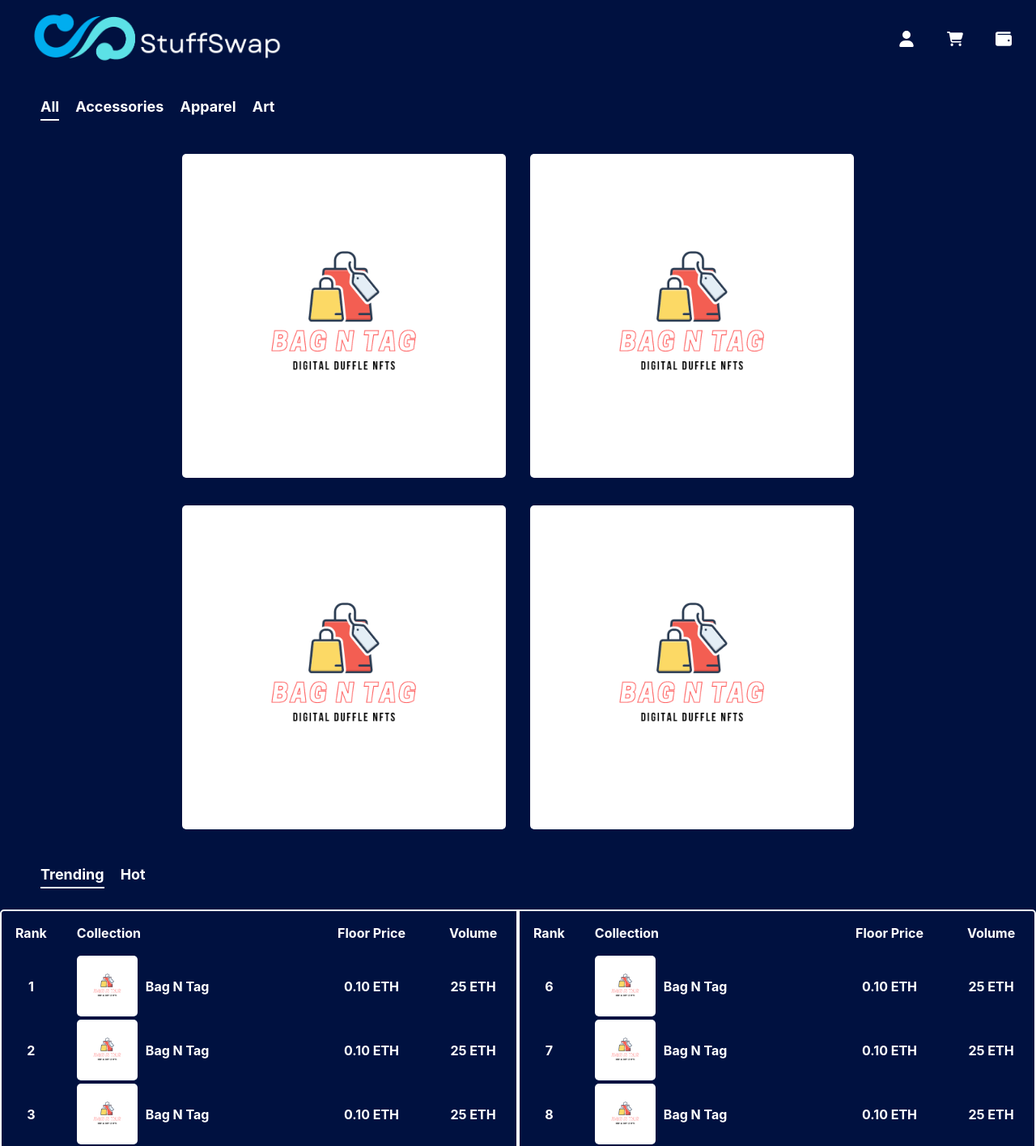
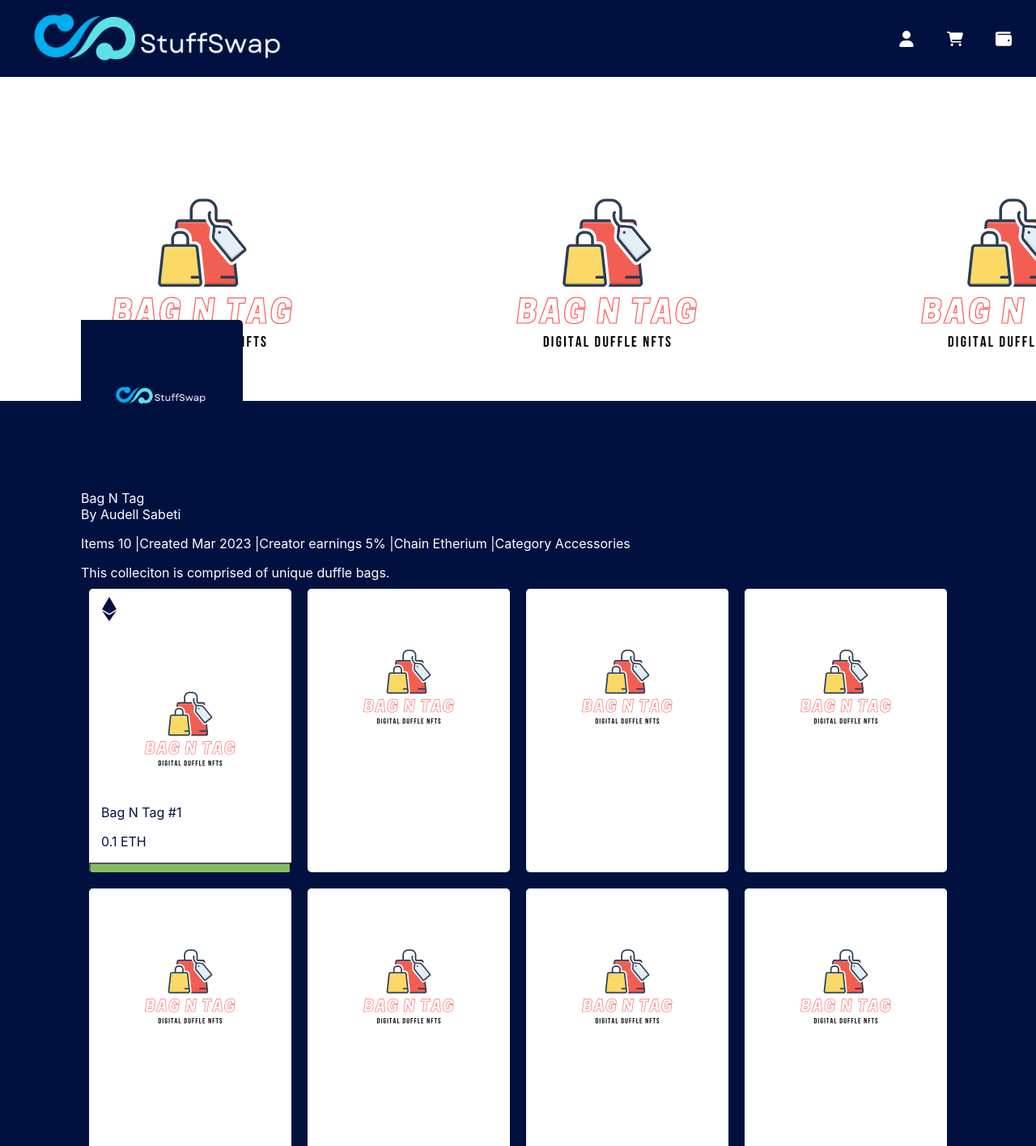
Before and after one commit to kheller18/stuff-swap, a React (Create React App) app in the folder client/: page / in a window 1280 px wide. Shown: the top 1415 px of the page at 81% size. Built offline with nearby package versions, Linux system fonts and the light colour scheme.

Commit message:
added components for individual collection shopping

```diff
--- a/client/package.json
+++ b/client/package.json
@@ -9,6 +9,7 @@
   },
   "dependencies": {
     "@fortawesome/fontawesome-svg-core": "^6.2.1",
+    "@fortawesome/free-brands-svg-icons": "^6.4.0",
     "@fortawesome/free-regular-svg-icons": "^6.2.1",
     "@fortawesome/free-solid-svg-icons": "^6.2.1",
     "@fortawesome/react-fontawesome": "^0.2.0",
--- a/client/src/App.css
+++ b/client/src/App.css
@@ -14,6 +14,10 @@
 
 body {
   background-color: var(--background-color-primary);
+}
+
+button:hover {
+  cursor: pointer;
 }
 
 @media (prefers-reduced-motion: no-preference) {
--- a/client/src/components/Engine.js
+++ b/client/src/components/Engine.js
@@ -1,12 +1,14 @@
 import React from 'react';
 import Landing from './Landing';
 import Main from './Main';
+import ShopCollections from './ShopCollections';
 
 const Engine = props => {
 
   return (
     <div className='engine-container'>
-      <Main />
+      {/* <Main /> */}
+      <ShopCollections />
     </div>
   );
 };
--- /dev/null
+++ b/client/src/components/ShopCollections.js
@@ -0,0 +1,78 @@
+import React from 'react';
+import Image from './Image';
+import logo from '../logos/stuff_swap.png';
+import bagtag from '../logos/bag_n_tag.png';
+import Button from './Button';
+import { FontAwesomeIcon } from '@fortawesome/react-fontawesome';
+import { faEthereum } from  '@fortawesome/free-brands-svg-icons';
+import '../styles/ShopCollections.css';
+
+const ShopCollections = props => {
+
+  return (
+    <div className='shop-collection-container'>
+      <div className='shop-collection-header'>
+        <div className='shop-collection-background-img'>
+          <Image className='shop-collection-logo' src={logo} />
+        </div>
+      </div>
+      <div className='shop-collection-body'>
+        <div className='collection-name'>Bag N Tag</div>
+        <div className='collection-creator'>By Audell Sabeti</div>
+        <div className='collection-info'>
+          <p>Items 10 |</p>
+          <p>Created Mar 2023 |</p>
+          <p>Creator earnings 5% |</p>
+          <p>Chain Etherium |</p>
+          <p>Category Accessories</p>
+        </div>
+        <div className='collection-description'>
+          This colleciton is comprised of unique duffle bags.
+        </div>
+        <div className='shop-collection-items'>
+          <div className='collection-item-card'>
+            <div className='collection-item-card-img-container'>
+              <FontAwesomeIcon className='chain-symbol' icon={faEthereum} />
+              <Image className='collection-item-card-img' src={bagtag} />
+            </div>
+            <div className='card-details'>
+              <p className='card-detail'>Bag N Tag #1</p>
+              <p className='card-detail'>0.1 ETH</p>
+            </div>
+            <Button className='add-to-cart'>Add to cart</Button>
+          </div>
+          <div className='collection-item-card'>
+            <Image className='collection-item-card-img' src={bagtag} />
+          </div>
+          <div className='collection-item-card'>
+            <Image className='collection-item-card-img' src={bagtag} />
+          </div>
+          <div className='collection-item-card'>
+            <Image className='collection-item-card-img' src={bagtag} />
+          </div>
+          <div className='collection-item-card'>
+            <Image className='collection-item-card-img' src={bagtag} />
+          </div>
+          <div className='collection-item-card'>
+            <Image className='collection-item-card-img' src={bagtag} />
+          </div>
+          <div className='collection-item-card'>
+            <Image className='collection-item-card-img' src={bagtag} />
+          </div>
+          <div className='collection-item-card'>
+            <Image className='collection-item-card-img' src={bagtag} />
+          </div>
+          <div className='collection-item-card'>
+            <Image className='collection-item-card-img' src={bagtag} />
+          </div>
+          <div className='collection-item-card'>
+            <Image className='collection-item-card-img' src={bagtag} />
+          </div>
+
+        </div>
+      </div>
+    </div>
+  );
+};
+
+export default ShopCollections;
--- /dev/null
+++ b/client/src/styles/ShopCollections.css
@@ -0,0 +1,97 @@
+.shop-collection-header {
+  background-image: url("../logos/bag_n_tag.png");
+  height: 400px;
+  margin-bottom: 110px;
+}
+
+.shop-collection-logo {
+  height: 200px;
+  width: 200px;
+  border-radius: 5px;
+  padding-left: 100px;
+  /* display: flex;
+  justify-content: center; */
+  /* flex-direction: row;
+  align-items: center; */
+}
+
+.shop-collection-background-img {
+  display: flex;
+  flex-direction: row;
+  align-items: flex-end;
+  height: 500px;
+}
+
+.collection-info {
+  display: flex;
+  flex-direction: row;
+}
+
+.shop-collection-body {
+  color: white;
+  text-align: left;
+  padding-left: 100px;
+  /* display: flex; */
+}
+
+.collection-item-card {
+  border-radius: 5px;
+  margin: 10px;
+  width: 250px;
+  height: 350px;
+  background-color: white;
+  color: #001140;
+  overflow: hidden;
+}
+
+.shop-collection-items {
+  display: flex;
+  flex-direction: row;
+  flex-wrap: wrap;
+}
+
+.collection-item-card-img {
+  width: 250px;
+  height: 250px;
+  /* width: 100%;
+  height: 100%; */
+  border-radius: 5px;
+  transition: .3s ease-in-out;
+  /* position: relative;
+  z-index: 1; */
+}
+
+.collection-item-card-img-container {
+  width: 250px;
+  height: 250px;
+  /* position: relative; */
+}
+
+.collection-item-card-img:hover {
+  cursor: pointer;
+  transform: scale(1.1);
+}
+
+.add-to-cart {
+  width: 100%;
+  height: 40px;
+  /* display: none; */
+  background-color: var(--light-font-color);
+  font-weight: bold;
+  color: white;
+}
+
+.card-details {
+  padding-left: 15px;
+}
+/* .collection-item-card:hover + .add-to-cart {
+  display: flex;
+} */
+
+.chain-symbol {
+  height: 30px;
+  width: 30px;
+  margin: 10px;
+  /* position: relative;
+  z-index: 2; */
+}
--- a/package.json
+++ b/package.json
@@ -2,7 +2,11 @@
   "name": "stuff-swap",
   "version": "0.1.0",
   "private": true,
+  "engines": {
+    "node": "^19.8.1"
+  },
   "dependencies": {
+    "@fortawesome/free-brands-svg-icons": "^6.4.0",
     "@testing-library/jest-dom": "^5.16.5",
     "@testing-library/react": "^13.4.0",
     "@testing-library/user-event": "^13.5.0",
```
Also changed, not shown: client/src/components/CollectionItem.js (added, +16 -0 lines), client/src/components/ShopCollectionsNav.js (added, +19 -0 lines), client/src/styles/ShopCollectionsNav.css (added), 2 other files (tests, documents, lock files or other folders).
